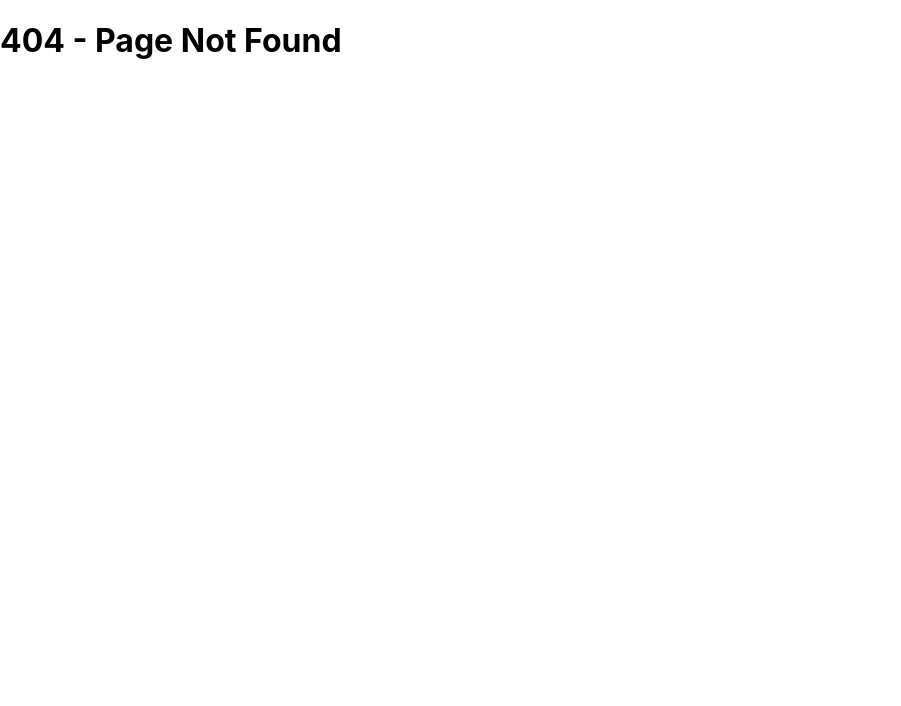
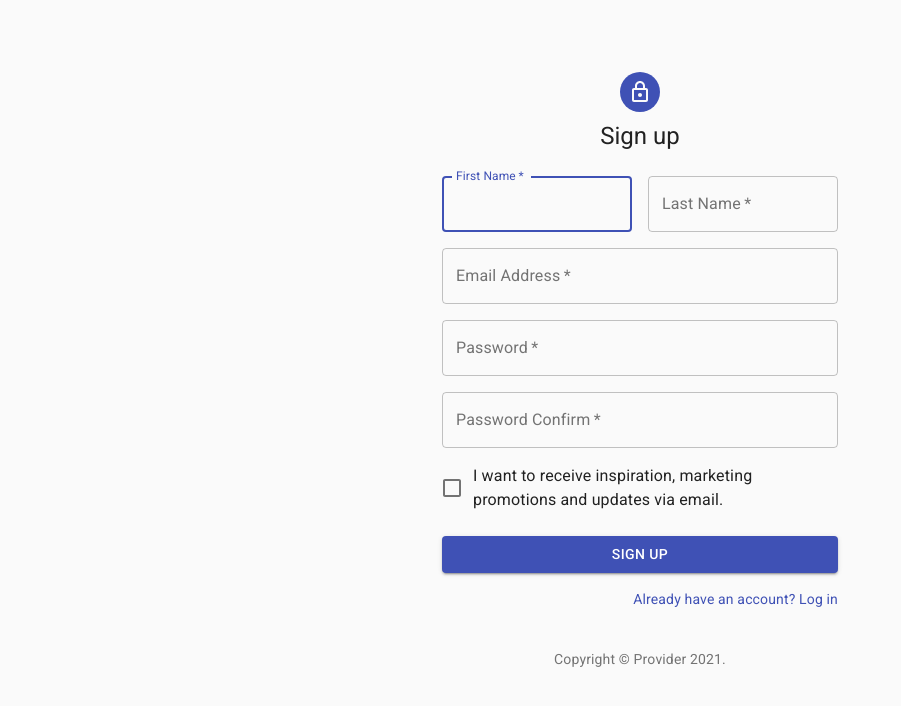
Before and after one commit to script-lab/provider-front-end, a Next.js app: page /components/SignUp in a window 1280 px wide. Before the commit this address had no page. Shown: the top 706 px of the page, without its empty margins (0-901 px from the left). Built offline with nearby package versions, Linux system fonts and the light colour scheme.

Commit message:
[add] 新規登録ページを追加
Material-ui を用いて、新規登録ページを実装した。

```diff
--- /dev/null
+++ b/pages/components/SignUp.js
@@ -0,0 +1,163 @@
+import React from 'react';
+import Avatar from '@material-ui/core/Avatar';
+import Button from '@material-ui/core/Button';
+import CssBaseline from '@material-ui/core/CssBaseline';
+import TextField from '@material-ui/core/TextField';
+import FormControlLabel from '@material-ui/core/FormControlLabel';
+import Checkbox from '@material-ui/core/Checkbox';
+import Link from '@material-ui/core/Link';
+import Grid from '@material-ui/core/Grid';
+import Box from '@material-ui/core/Box';
+import LockOutlinedIcon from '@material-ui/icons/LockOutlined';
+import Typography from '@material-ui/core/Typography';
+import { makeStyles } from '@material-ui/core/styles';
+import Container from '@material-ui/core/Container';
+
+
+function Copyright() {
+  return (
+    <Typography variant="body2" color="textSecondary" align="center">
+      {'Copyright © '}
+      <Link color="inherit" href="https://material-ui.com/">
+        Provider
+      </Link>{' '}
+      {new Date().getFullYear()}
+      {'.'}
+    </Typography>
+  );
+}
+
+
+const useStyles = makeStyles((theme) => ({
+  paper: {
+    marginTop: theme.spacing(8),
+    display: 'flex',
+    flexDirection: 'column',
+    alignItems: 'center',
+  },
+  avatar: {
+    margin: theme.spacing(1),
+    backgroundColor: theme.palette.primary.main,
+  },
+  form: {
+    width: '100%', // Fix IE 11 issue.
+    marginTop: theme.spacing(3),
+  },
+  submit: {
+    margin: theme.spacing(3, 0, 2),
+  },
+}));
+
+
+export default function SignUp() {
+  const classes = useStyles();
+
+  return (
+    <Container component="main" maxWidth="xs">
+      <CssBaseline />
+      <div className={classes.paper}>
+        <Avatar className={classes.avatar}>
+          <LockOutlinedIcon />
+        </Avatar>
+        <Typography component="h1" variant="h5">
+          Sign up
+        </Typography>
+
+        <form className={classes.form} noValidate>
+          <Grid container spacing={2}>
+            <Grid item xs={12} sm={6}>
+              <TextField
+                autoComplete="fname"
+                name="firstName"
+                variant="outlined"
+                required
+                fullWidth
+                id="firstName"
+                label="First Name"
+                autoFocus
+              />
+            </Grid>
+
+            <Grid item xs={12} sm={6}>
+              <TextField
+                variant="outlined"
+                required
+                fullWidth
+                id="lastName"
+                label="Last Name"
+                name="lastName"
+                autoComplete="lname"
+              />
+            </Grid>
+
+            <Grid item xs={12}>
+              <TextField
+                variant="outlined"
+                required
+                fullWidth
+                id="email"
+                label="Email Address"
+                name="email"
+                autoComplete="email"
+              />
+            </Grid>
+
+            <Grid item xs={12}>
+              <TextField
+                variant="outlined"
+                required
+                fullWidth
+                name="password"
+                label="Password"
+                type="password"
+                id="password"
+                autoComplete="current-password"
+              />
+            </Grid>
+
+            <Grid item xs={12}>
+              <TextField
+                variant="outlined"
+                required
+                fullWidth
+                name="password Confirm"
+                label="Password Confirm"
+                type="password Confirm"
+                id="password Confirm"
+                autoComplete="current-password"
+              />
+            </Grid>
+
+            <Grid item xs={12}>
+              <FormControlLabel
+                control={<Checkbox value="allowExtraEmails" color="primary" />}
+                label="I want to receive inspiration, marketing promotions and updates via email."
+              />
+            </Grid>
+          </Grid>
+
+          <Button
+            type="submit"
+            fullWidth
+            variant="contained"
+            color="primary"
+            className={classes.submit}
+          >
+            Sign Up
+          </Button>
+
+          <Grid container justify="flex-end">
+            <Grid item>
+              <Link href="#" variant="body2">
+                Already have an account? Log in
+              </Link>
+            </Grid>
+          </Grid>
+        </form>
+      </div>
+      <Box mt={5}>
+        <Copyright />
+      </Box>
+    </Container>
+  );
+}
```
